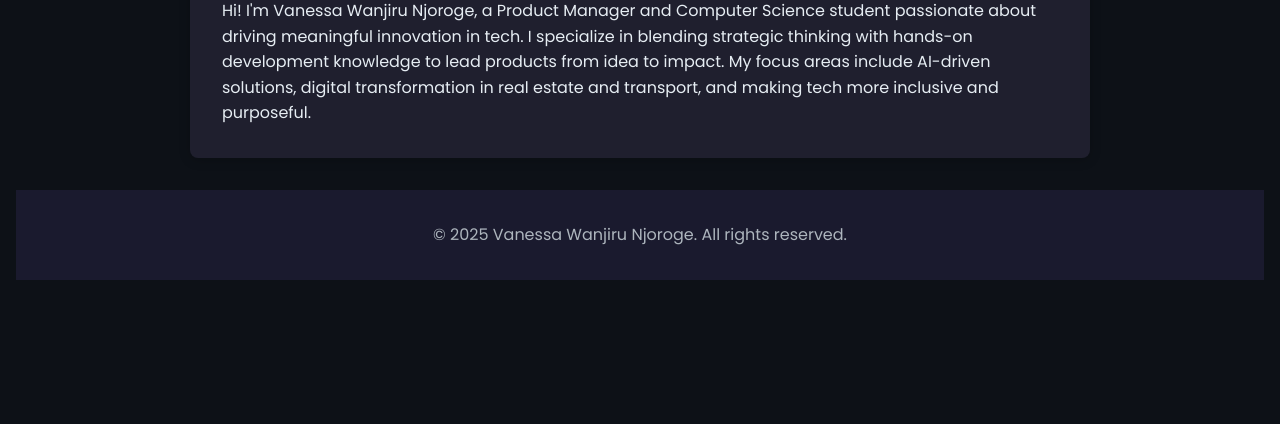
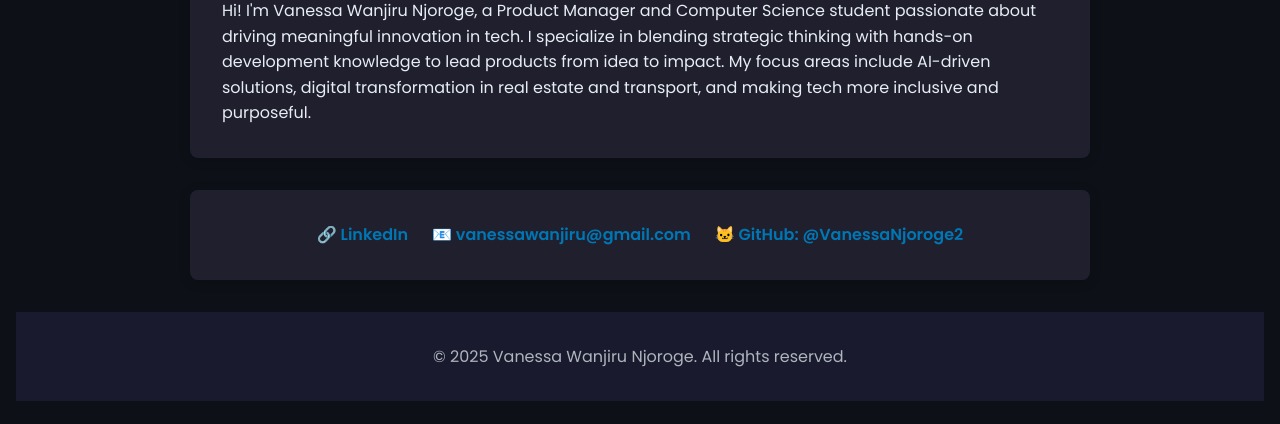
Before and after one commit to vanessaNjoroge2/MYPORTFOLIO, a plain HTML site: page about.html in a window 1280 px wide. Shown: the part 376-800 px from the top of the page. Drawn offline with Linux system fonts and the light colour scheme.

Commit message:
Initial commit

```diff
--- a/about.html
+++ b/about.html
@@ -6,8 +6,9 @@
     <title>About Me | Vanessa Wanjiru Njoroge</title>
     <link rel="stylesheet" href="style.css" />
   </head>
+
   <body>
-    <!-- Theme toggle -->
+    <!--  Theme toggle switch -->
     <input type="checkbox" id="theme-toggle" />
     <label
       for="theme-toggle"
@@ -15,11 +16,13 @@
       aria-label="Toggle theme"
     ></label>
 
+    <!--  Header -->
     <header>
       <h1>Vanessa Wanjiru Njoroge</h1>
       <p>Product Manager | Frontend Enthusiast | Tech for Good Advocate</p>
     </header>
 
+    <!--  Navigation menu -->
     <nav>
       <ul>
         <li><a href="index.html">Home</a></li>
@@ -32,6 +35,7 @@
       </ul>
     </nav>
 
+    <!-- Main section -->
     <main>
       <section class="intro">
         <h2>About Me</h2>
@@ -44,8 +48,28 @@
           estate and transport, and making tech more inclusive and purposeful.
         </p>
       </section>
+
+      <!-- Social/contact links section -->
+      <section class="social-links">
+        <a
+          href="https://www.linkedin.com/in/vanessa-wanjiru"
+          target="_blank"
+          rel="noopener noreferrer"
+          >🔗 LinkedIn</a
+        >
+        <a href="mailto:vanessawanjiru@gmail.com"
+          >📧 vanessawanjiru@gmail.com</a
+        >
+        <a
+          href="https://github.com/VanessaNjoroge2"
+          target="_blank"
+          rel="noopener noreferrer"
+          >🐱 GitHub: @VanessaNjoroge2</a
+        >
+      </section>
     </main>
 
+    <!-- Footer -->
     <footer>
       <p>&copy; 2025 Vanessa Wanjiru Njoroge. All rights reserved.</p>
     </footer>
--- a/style.css
+++ b/style.css
@@ -307,6 +307,25 @@ box-shadow: 0 2px 12px rgba(0,0,0,0.07);
   color: #fff;
   transition: background 0.2s, color 0.2s;
 }
+/* Additional inline styles for the social section */
+      .social-links {
+        margin-top: 2rem;
+        display: flex;
+        flex-wrap: wrap;
+        gap: 1.5rem;
+        justify-content: center;
+      }
+
+      .social-links a {
+        text-decoration: none;
+        color: #0077b5;
+        font-weight: bold;
+        transition: color 0.3s ease;
+      }
+
+      .social-links a:hover {
+        color: #ff5e6c; /* Coral pink hover */
+      }
 /* FOOTER */
 footer {
   text-align: center;
```
Also changed, not shown: assets/desktopview.JPG (added), 1 other file.
